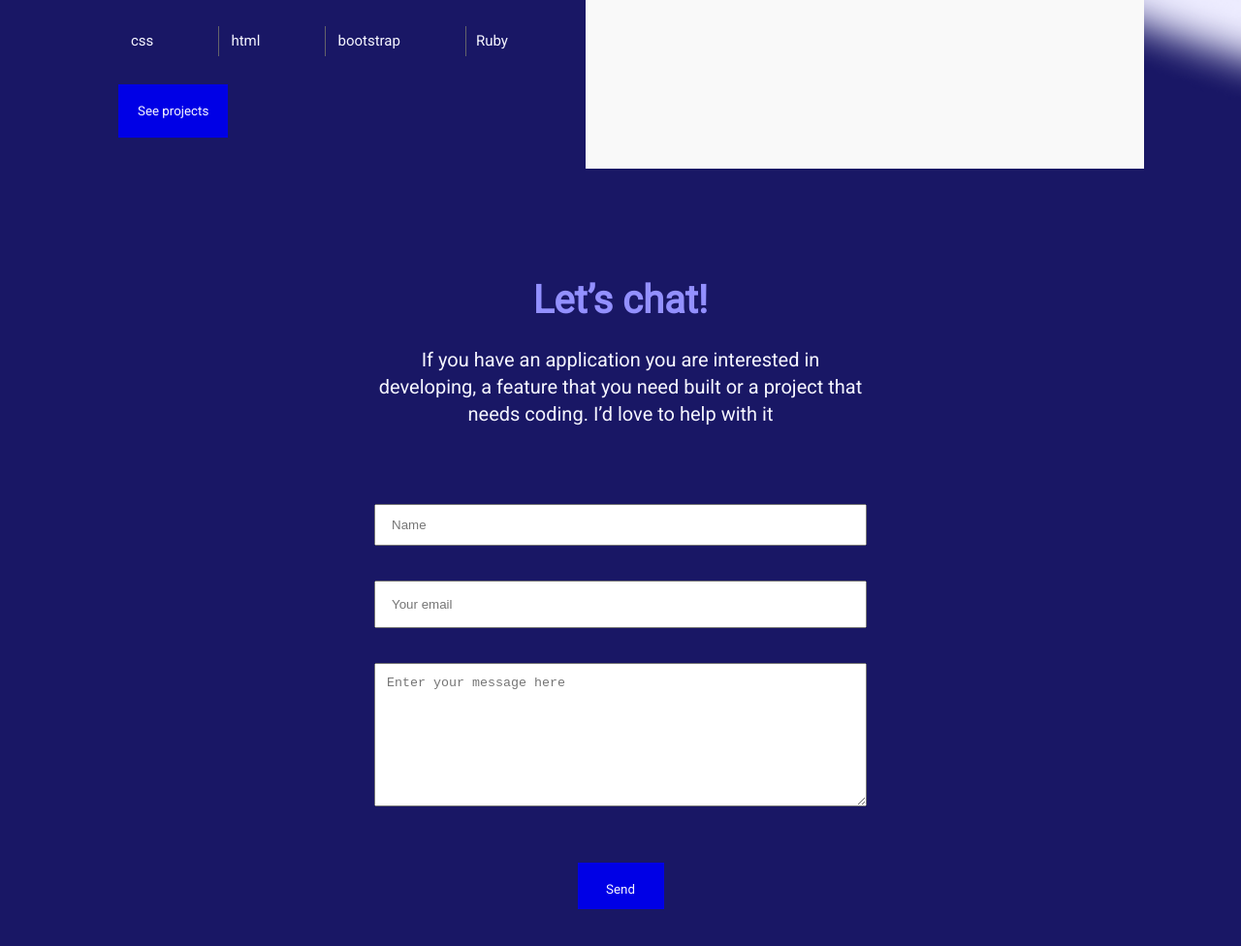
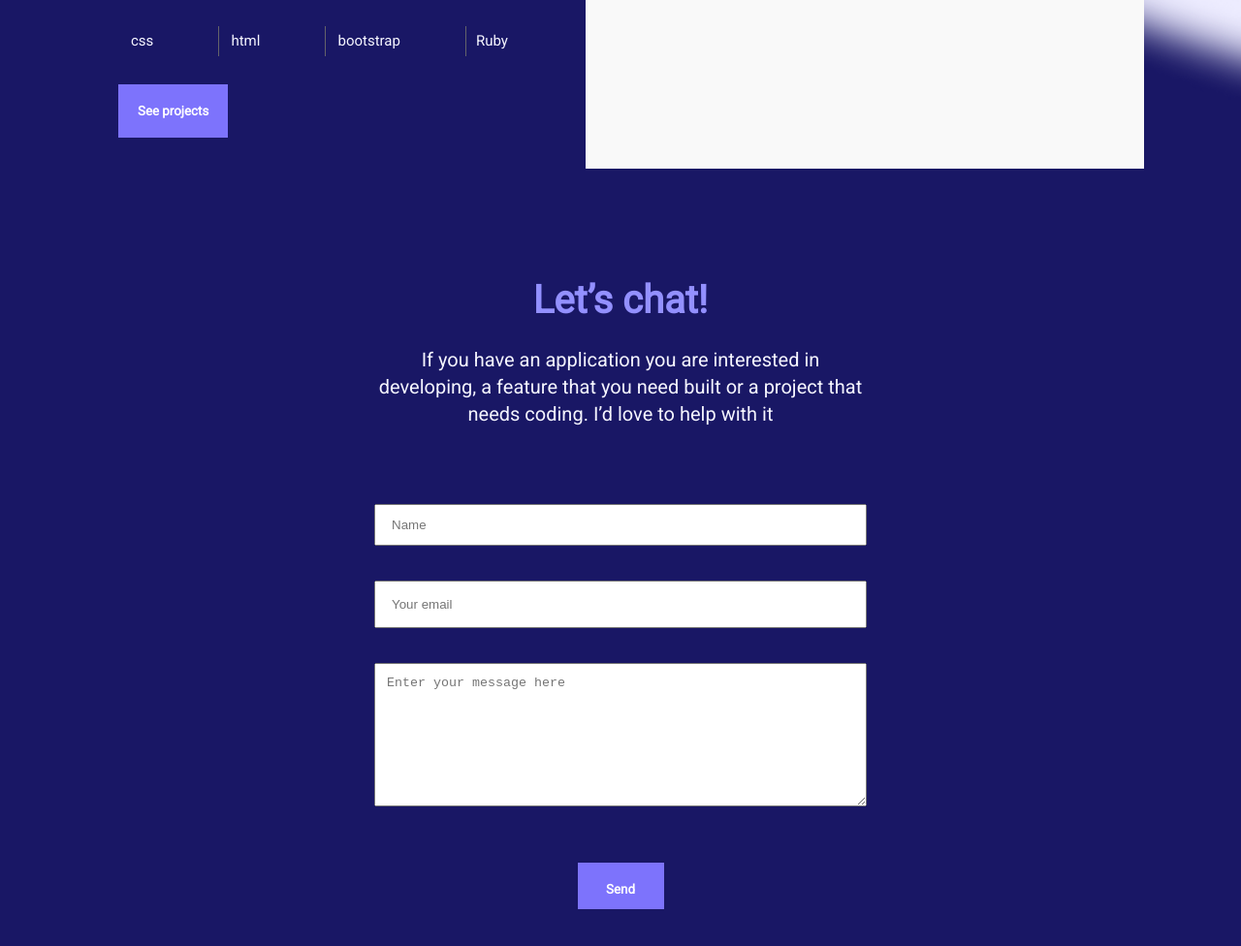
Before and after one commit to edubew/winnie-s_portfolio, a website: page index.html in a window 1280 px wide. Shown: the part 2918-3894 px from the top of the page at 97% size. Drawn offline with Linux system fonts and the light colour scheme.

Commit message:
Changed the background color and font weight of all buttons

```diff
--- a/style.css
+++ b/style.css
@@ -212,16 +212,20 @@ li {
 }
 
 button {
-  background-color: #0000e6;
-  padding: 20px;
-  color: #f5f5ff;
-  border: #7d73fc;
-  font-family: Roboto, sans-serif;
-  transition: 0.6s;
+    background-color: #7D73FC;
+    padding: 20px;
+    color: #fff;
+    border: none;
+    font-family: Roboto, sans-serif;
+    transition: 0.6s;
+}
+
+.myprojects{
+  font-weight: 600;
 }
 
 button:hover {
-  background-color: #0000e6;
+  background-color: #7D73FC;
   color: #f5f5ff;
   cursor: pointer;
   box-shadow: 0 8px 16px rgba(125, 115, 252, 0.48);
@@ -289,13 +293,14 @@ textarea {
 .form-button {
   width: 89px;
   height: 48px;
-  background: #0000e6;
+  background: #7D73FC;
+  font-weight: 600;
   align-self: center;
   margin: 40px 0;
 }
 
 .form-button:hover {
-  background-color: #0000e6;
+  background-color: #7D73FC;
   color: #f5f5ff;
   cursor: pointer;
   box-shadow: 0 8px 16px rgba(125, 115, 252, 0.48);
```
